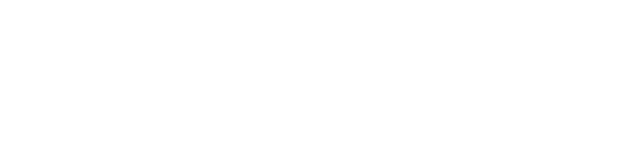
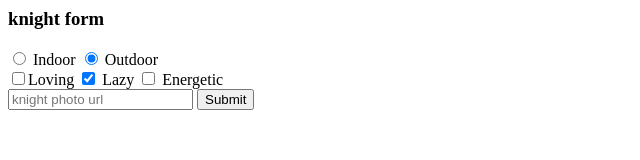
Before and after one commit to knightmoves-schools/005-forms-Baditoniga, a website: page index.html in a window 1280 px wide. Shown: the whole page, without its empty margins (0-640 px from the left). Drawn offline with Linux system fonts and the light colour scheme.

Commit message:
I added everything you asked.

```diff
--- a/index.html
+++ b/index.html
@@ -1,8 +1,28 @@
 <html>
     <head>
+        <title>knight</title>
+    </head>
 
-    </head>
     <body>
+        <h3>knight form</h3>
+        <input id="indoor" type="radio" name="indoor-outdoor" value="indoor" checked>
+        <label for="indoor">Indoor</label>
+
+        <input id="outdoor" type="radio" name="indoor-outdoor" value="indoor" checked>
+        <label for="outdoor">Outdoor</label><br>
+
+        <input id="loving" type="checkbox" name="personality" value="loving checked>
+        <label for="loving">Loving</label>
+
+        <input id="lazy" type="checkbox" name="personality" value="lazy" checked>
+        <label for="lazy">Lazy</label>
+
+        <input id="energetic" type="checkbox" name="personality" value="energetic">
+        <label for="enregetic">Energetic</label>
+        <br>
+
+        <input type="text" name="knight-url" placeholder="knight photo url" required>
+        <button type="submit">Submit</button>
 
     </body>
 </html>
```
